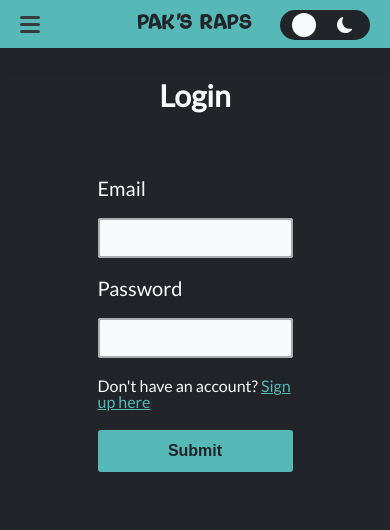
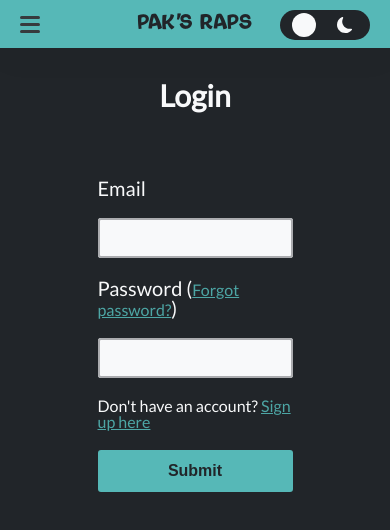
Before and after one commit to Hanzo253/pak-raps, a React (Create React App) app: page /login in a window 390 px wide. Shown: the top 530 px of the page. Built offline with nearby package versions, Linux system fonts and the light colour scheme; no server answers.

Commit message:
changed link colors and added new css to media query

```diff
--- a/src/pages/Home.js
+++ b/src/pages/Home.js
@@ -58,7 +58,7 @@ const Home = () => {
     <div className="home">
       <header className="header">
         <ThemeProvider theme={theme}>
-          <div ref={node} className="burger-home-menu show">
+          <div ref={node} className="burger-home-menu">
             <FocusLock disabled={!open}>
               <StyledBurger
                 aria-label="Toggle menu"
@@ -86,7 +86,7 @@ const Home = () => {
         </Link>
         <nav className="header-nav">
           <ul className="header-nav-list">
-            <li>
+            <li className="register-nav-item">
               <Link
                 to="/register"
                 tabIndex={tabIndex}
@@ -95,7 +95,7 @@ const Home = () => {
                 Register
               </Link>
             </li>
-            <li>
+            <li className="login-nav-item">
               <Link to="/login" tabIndex={tabIndex} className="header-nav-link">
                 Login
               </Link>
--- a/src/pages/Login.js
+++ b/src/pages/Login.js
@@ -1,3 +1,4 @@
+/* eslint-disable jsx-a11y/anchor-is-valid */
 import React from "react";
 import "../styles.css";
 import { useState, useRef, useEffect } from "react";
@@ -159,7 +160,11 @@ const Login = () => {
           <div class="row">
             <div class="col-25">
               <label className="register-label" for="password">
-                Password
+                Password&nbsp;(
+                <a href="#" className="forgot-password">
+                  Forgot password?
+                </a>
+                )
               </label>
             </div>
             <div class="col-75">
--- a/src/styles.css
+++ b/src/styles.css
@@ -292,6 +292,11 @@ html {
   margin: 2rem auto;
 }
 
+.forgot-password {
+  color: #4da6a5;
+  font-size: 1.6rem;
+}
+
 .sign-up, .sign-in {
   margin: 2rem auto;
   text-decoration: none;
@@ -299,7 +304,7 @@ html {
 }
 
 .register-link, .login-link {
-  color: #56b8b7;
+  color: #4da6a5;
 }
 
 .submit-btn {
@@ -341,6 +346,14 @@ html {
   input[type="submit"] {
     width: 100%;
     margin-top: 0;
+  }
+
+  .register-nav-item, .login-nav-item {
+    display: none;
+  }
+
+  .burger-home-menu {
+    display: block;
   }
 }
 
```
